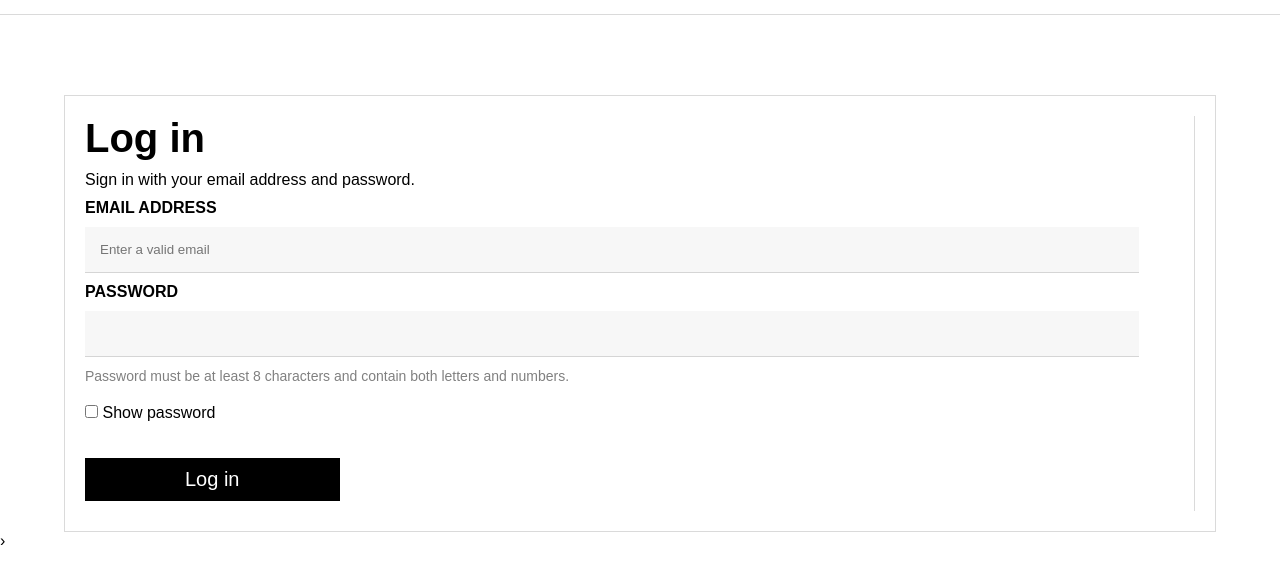
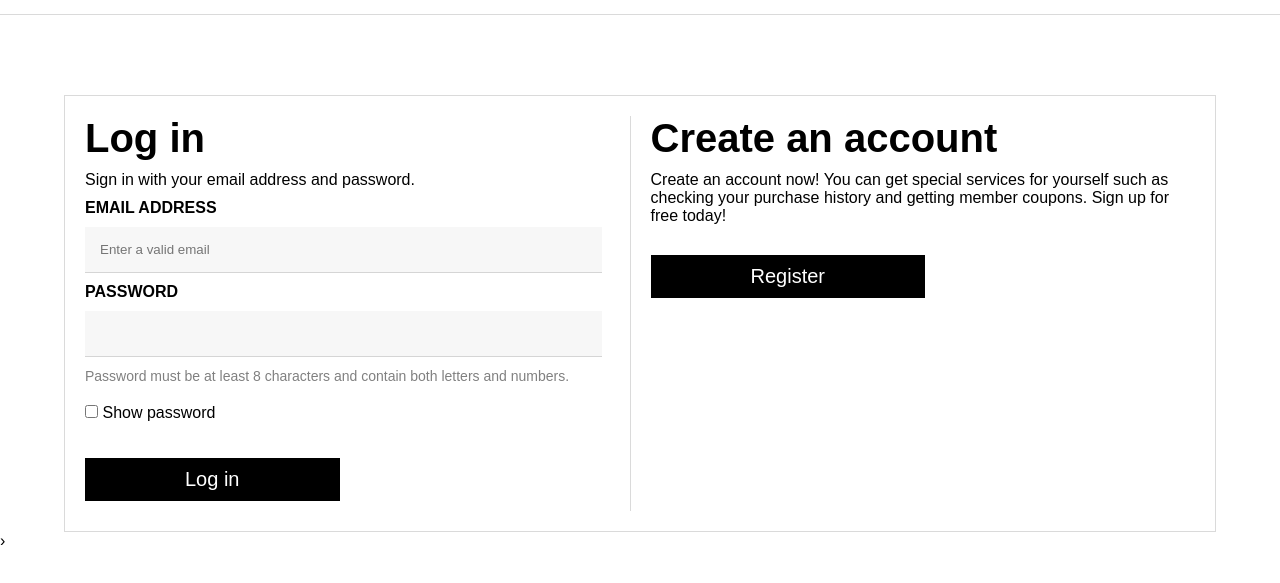
Before and after one commit to HungNguyen76/project_fe_md13, a plain HTML site: page pages/login.html in a window 1280 px wide. Shown: the part 105-688 px from the top of the page. Drawn offline with Linux system fonts and the light colour scheme.

Commit message:
register form

```diff
--- a/pages/login.html
+++ b/pages/login.html
@@ -33,7 +33,13 @@
 
             <button id="loginButton" class="form-submit">Log in</button><br>
         </form>
-
+        <div class="register-form">
+            <h2>Create an account</h2>
+            <p>Create an account now! You can get special services for yourself such as checking your purchase history
+                and getting member coupons. Sign up for free today!
+            </p>
+            <button class="registerButton" onclick="registerUser()">Register</button><br>
+        </div>
     </div>
 ›
     <div id="toast"></div>
```
Also changed, not shown: pages/register.html (+1 -1 lines).
